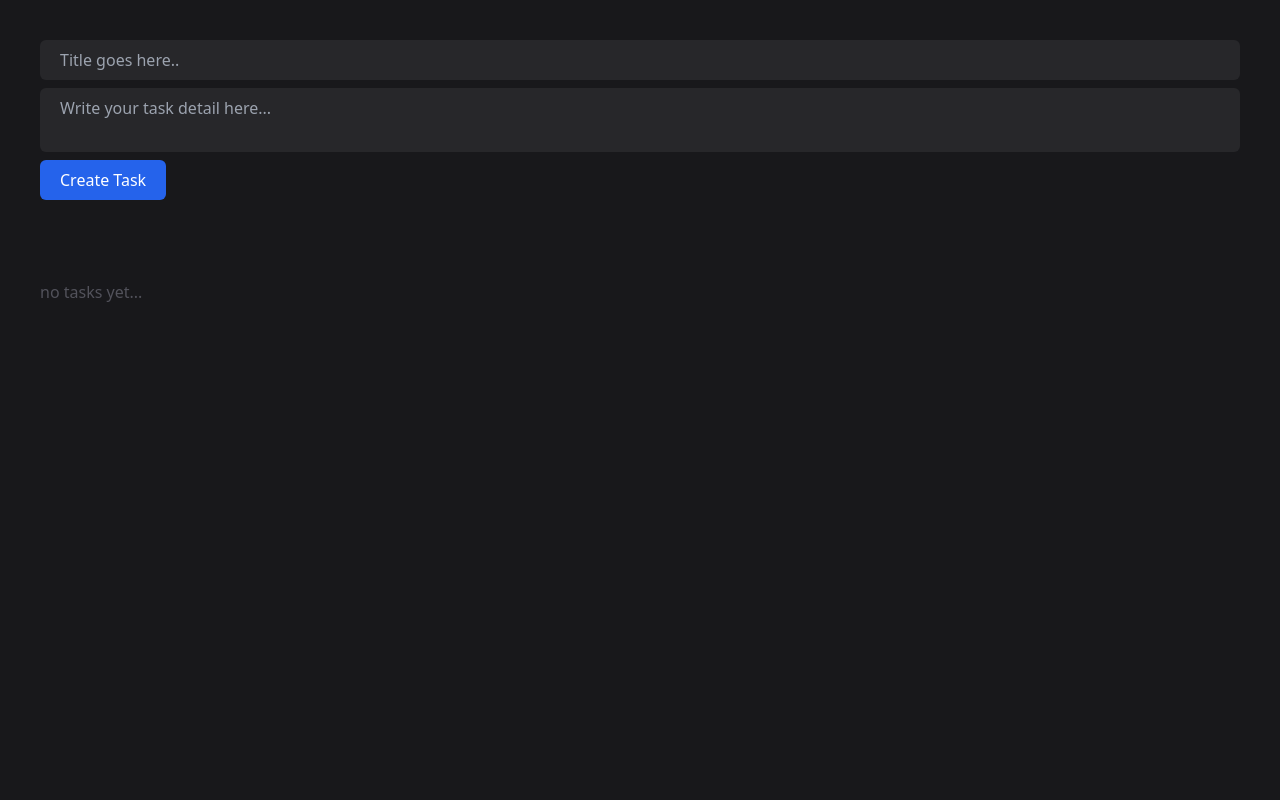
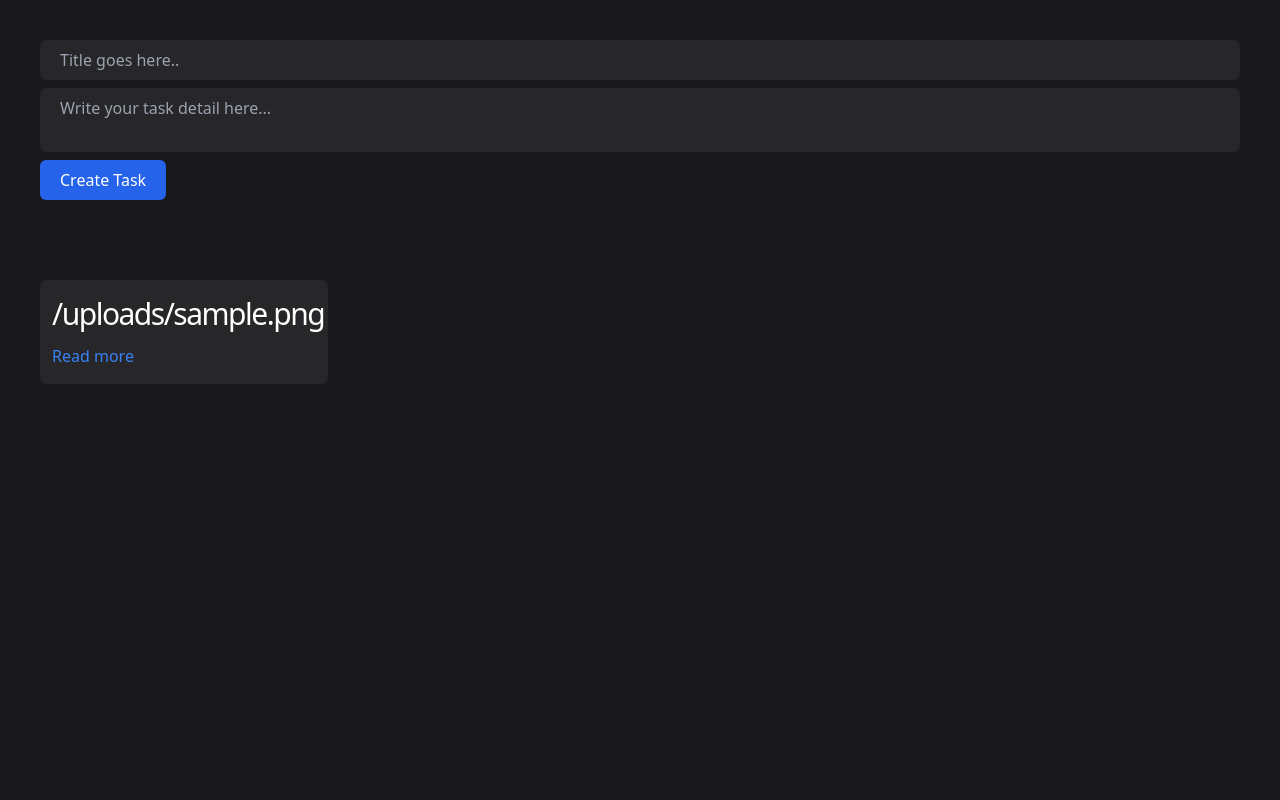
Before and after one commit to UzairShekhani/Task-Manager-with-backend, a Node server app: template views/index.ejs in a window 1280 px wide. Run offline with Node 20, Linux system fonts and the light colour scheme; the template is opened without the code that fills it: most values are stand-ins (such as "Sample title", 1, 10 or a date in 2020); some libraries are stand-ins or nearby versions.

Commit message:
completed

```diff
--- /dev/null
+++ b/files/dvdwvm.txt
@@ -0,0 +1 @@
+qbqbmq
--- /dev/null
+++ b/files/ehehhelkee.txt
@@ -0,0 +1 @@
+hekjejeej
--- /dev/null
+++ b/files/nsssnnsns.txt
@@ -0,0 +1 @@
+whjwjw
--- a/script.js
+++ b/script.js
@@ -9,7 +9,14 @@ app.use(express.urlencoded({extended: true}))
 app.use(express.static(path.join(__dirname, "public")))
 
 app.get("/", function(req, res){
-    fs.readdir()
-    res.render("index")
+    fs.readdir(`./files`, function(err, files) {
+        res.render("index", {files:files})
+    })
+})
+
+app.post("/create", function(req, res){
+     fs.writeFile(`./files/${req.body.title.split(" ").join('')}.txt`, req.body.details, function(err){
+        res.redirect("/")
+     });
 })
 app.listen(3000)
--- a/views/index.ejs
+++ b/views/index.ejs
@@ -9,29 +9,28 @@
 <body>
     <div class="main w-full min-h-screen bg-zinc-900">
         <div class="form p-10 text-white">
-            <form action="">
-                <input class="block w-full rounded-md outline-none px-5 py-2 bg-zinc-800" type="text" placeholder="Title goes here.."/>
-                <textarea class="block w-full rounded-md outline-none mt-2 px-5 py-2 resize-none bg-zinc-800" placeholder="Write your task detail here..."></textarea>
+            <form action="/create" method="post">
+                <input class="block w-full rounded-md outline-none px-5 py-2 bg-zinc-800" type="text" placeholder="Title goes here.." name="title">
+                <textarea class="block w-full rounded-md outline-none mt-2 px-5 py-2 resize-none bg-zinc-800" placeholder="Write your task detail here..." name="details"></textarea>
                 <input class="mt-2 bg-blue-600 px-5 py-2 rounded-md" type="submit" value="Create Task">
             </form>
         </div>
         <div class="tasks flex gap-3 flex-wrap p-10">
-            <div class="task hidden w-72 px-3 py-4 bg-zinc-800 rounded-md">
-                <h1 class="text-white text-3xl tracking-tighter">Some tasks goes here...</h1>
-                <a class="text-blue-500 inline-block mt-3" href="">Read more</a>
 
-            </div>
-            <div class="task hidden w-72 px-3 py-4 bg-zinc-800 rounded-md">
-                <h1 class="text-white text-3xl tracking-tighter">Some tasks goes here...</h1>
-                <a class="text-blue-500 inline-block mt-3" href="">Read more</a>
+            <% if(files.length > 0){ %>
 
-            </div>
-            <div class="task hidden w-72 px-3 py-4 bg-zinc-800 rounded-md">
-                <h1 class="text-white text-3xl tracking-tighter">Some tasks goes here...</h1>
-                <a class="text-blue-500 inline-block mt-3" href="">Read more</a>
+                <% files.forEach(function(val){ %>
 
-            </div>
-            <h3 class="text-zinc-600">no tasks yet...</h3>
+                    <div class="task  w-72 px-3 py-4 bg-zinc-800 rounded-md">
+                        <h1 class="text-white text-3xl tracking-tighter"><%= val %></h1>
+                        <a class="text-blue-500 inline-block mt-3" href="">Read more</a>
+                    </div>
+
+                <% }) %>
+
+            <% } else { %>
+                <h3 class="text-zinc-600">No tasks yet...</h3>
+            <% } %>
         </div>
     </div>
 </body>
```
Also changed, not shown: files/hello.txt (added).
